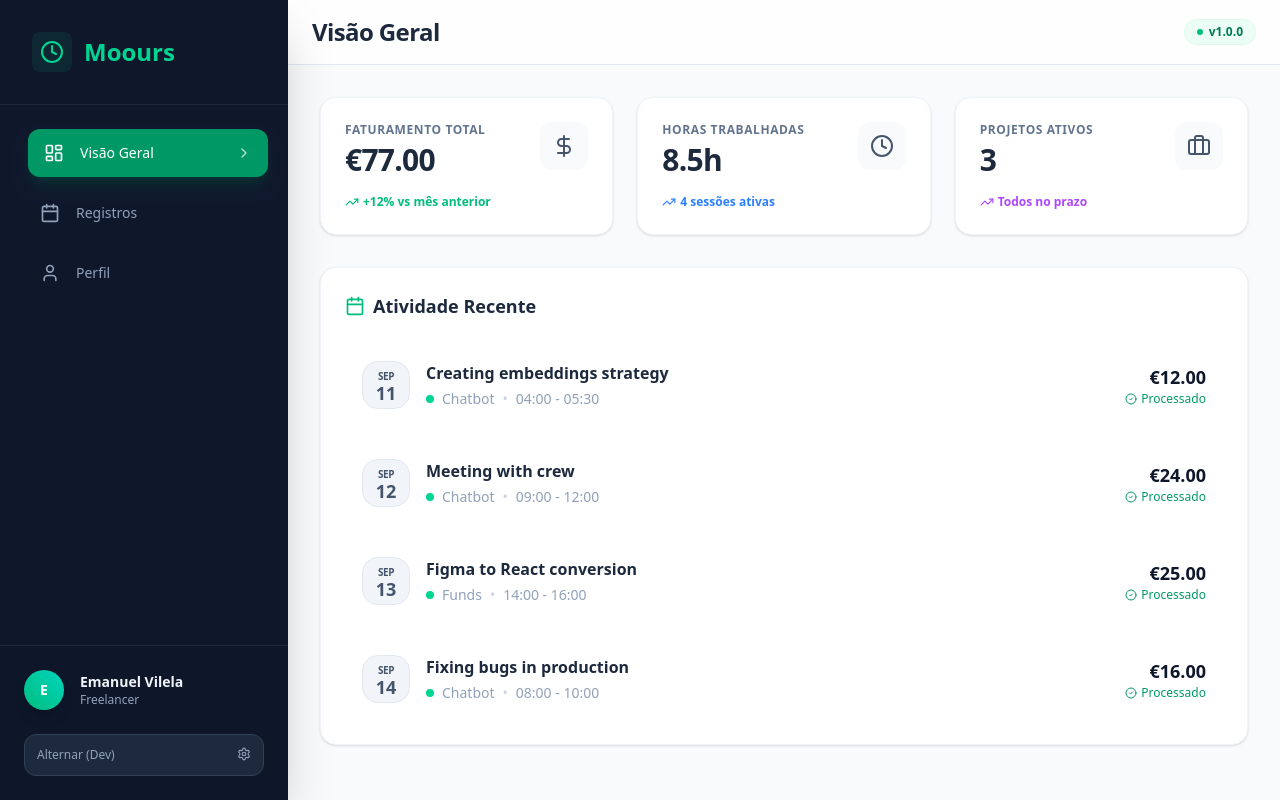
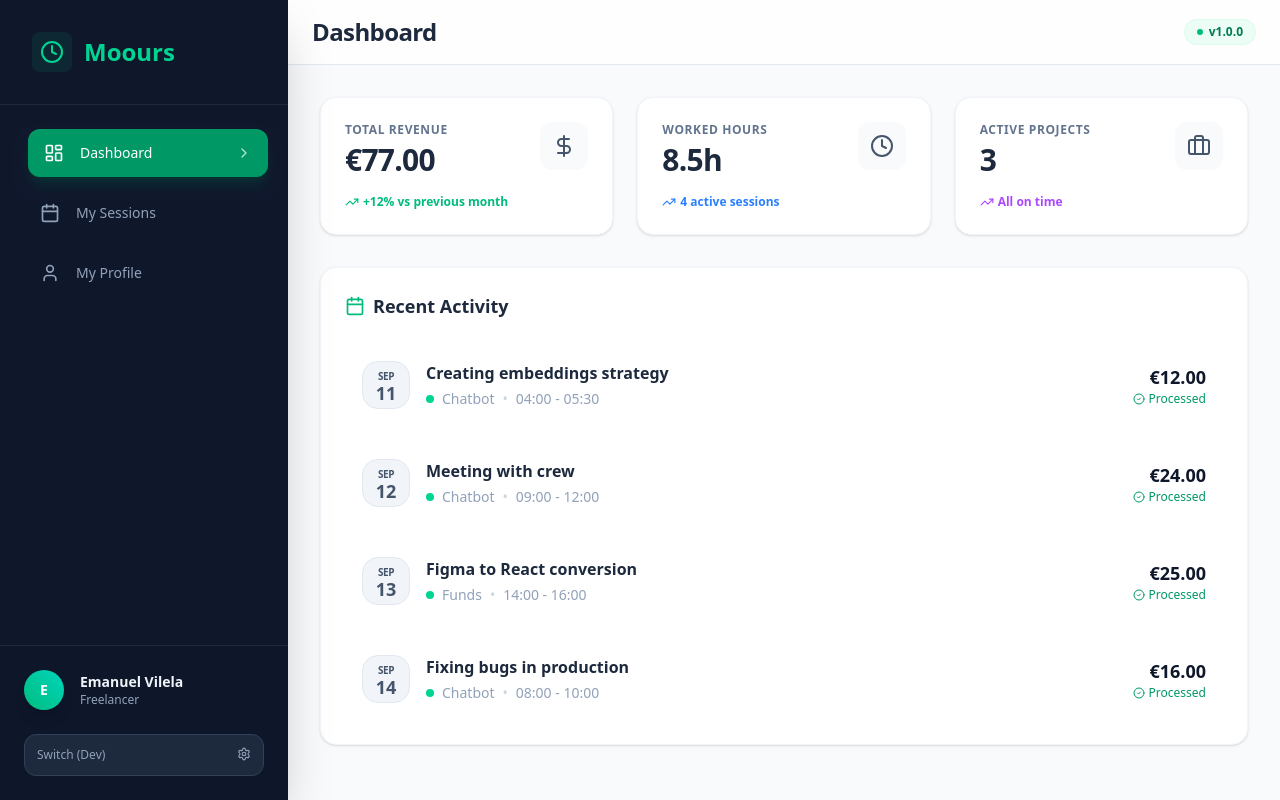
Before and after one commit to emanuelvsz/moours, a React (Vite) app in the folder frontend/: page / in a window 1280 px wide. Built offline with nearby package versions, Linux system fonts and the light colour scheme.

Commit message:
feat: changing texts to be in english

```diff
--- a/frontend/src/apps/web/components/header/index.tsx
+++ b/frontend/src/apps/web/components/header/index.tsx
@@ -1,4 +1,5 @@
 import { Menu } from "lucide-react";
+import { titles } from "../../../../core/types/header/titles";
 
 interface Props {
   activeTab: string;
@@ -6,13 +7,6 @@ interface Props {
 }
 
 const Header = ({ activeTab, onMenuClick }: Props) => {
-  const titles: Record<string, string> = {
-    DASHBOARD: "Visão Geral",
-    LOGS: "Minhas Horas",
-    PROJECTS: "Gestão de Projetos",
-    PROFILE: "Meu Perfil",
-  };
-
   return (
     <header className="bg-white/80 backdrop-blur-xl border-b border-slate-200 px-6 py-4 flex justify-between items-center sticky top-0 z-10 transition-all">
       <div className="flex items-center gap-4">
--- a/frontend/src/apps/web/components/side-bar/index.tsx
+++ b/frontend/src/apps/web/components/side-bar/index.tsx
@@ -42,17 +42,17 @@ const Sidebar = ({
   const items = [
     {
       id: "DASHBOARD",
-      label: "Visão Geral",
+      label: "Dashboard",
       icon: <LayoutDashboard size={20} />,
     },
-    { id: "LOGS", label: "Registros", icon: <Calendar size={20} /> },
+    { id: "SESSIONS", label: "My Sessions", icon: <Calendar size={20} /> },
     {
       id: "PROJECTS",
-      label: "Projetos",
+      label: "Projects",
       icon: <Briefcase size={20} />,
       roleRequired: RoleCode.CHIEF,
     },
-    { id: "PROFILE", label: "Perfil", icon: <User size={20} /> },
+    { id: "PROFILE", label: "My Profile", icon: <User size={20} /> },
   ];
 
   return (
@@ -121,8 +121,8 @@ const Sidebar = ({
             className="w-full text-xs text-slate-400 hover:text-white bg-slate-800 p-3 rounded-xl flex justify-between border border-slate-700"
           >
             <span>
-              Alternar (
-              {user.role.code === RoleCode.FREELANCER ? "Dev" : "Chefe"})
+              Switch ({user.role.code === RoleCode.FREELANCER ? "Dev" : "Chief"}
+              )
             </span>
             <Settings size={14} />
           </button>
--- a/frontend/src/apps/web/components/view-controller/index.tsx
+++ b/frontend/src/apps/web/components/view-controller/index.tsx
@@ -23,7 +23,7 @@ const ViewController: React.FC<{
           projects={projects}
         />
       );
-    case "LOGS":
+    case "SESSIONS":
       return (
         <LogsView
           userRole={user.role.code}
--- a/frontend/src/apps/web/views/dashboard/index.tsx
+++ b/frontend/src/apps/web/views/dashboard/index.tsx
@@ -30,23 +30,23 @@ const DashboardView = ({ role, sessions, projects }: Props) => {
     <div className="space-y-8 animate-in fade-in duration-500 p-8">
       <div className="grid grid-cols-1 md:grid-cols-3 gap-6">
         <StatCard
-          title={role === RoleCode.CHIEF ? "Custo Total" : "Faturamento Total"}
+          title={role === RoleCode.CHIEF ? "Total Cost" : "Total Revenue"}
           value={`€${totalEarnings.toFixed(2)}`}
           icon={<DollarSign size={24} />}
-          trend="+12% vs mês anterior"
+          trend="+12% vs previous month"
         />
         <StatCard
-          title="Horas Trabalhadas"
+          title="Worked Hours"
           value={`${totalHours.toFixed(1)}h`}
           icon={<Clock size={24} />}
-          trend={`${sessions.length} sessões ativas`}
+          trend={`${sessions.length} active sessions`}
           trendColor="text-blue-500"
         />
         <StatCard
-          title="Projetos Ativos"
+          title="Active Projects"
           value={projects.length}
           icon={<Briefcase size={24} />}
-          trend="Todos no prazo"
+          trend="All on time"
           trendColor="text-purple-500"
         />
       </div>
@@ -54,7 +54,7 @@ const DashboardView = ({ role, sessions, projects }: Props) => {
       <div className="bg-white rounded-2xl shadow-sm border border-slate-100 p-6">
         <h2 className="text-lg font-bold mb-6 text-slate-800 flex items-center gap-2">
           <Calendar className="text-emerald-500" size={20} />
-          Atividade Recente
+          Recent Activity
         </h2>
         <div className="space-y-4">
           {sessions.slice(0, 5).map((session) => (
@@ -90,7 +90,7 @@ const DashboardView = ({ role, sessions, projects }: Props) => {
                   €{session.calculatedAmount.toFixed(2)}
                 </p>
                 <div className="flex items-center justify-end gap-1 text-xs text-emerald-600 font-medium">
-                  <CheckCircle2 size={12} /> Processado
+                  <CheckCircle2 size={12} /> Processed
                 </div>
               </div>
             </div>
--- a/frontend/src/apps/web/views/profile/index.tsx
+++ b/frontend/src/apps/web/views/profile/index.tsx
@@ -50,12 +50,12 @@ const ProfileView = ({ user }: Props) => (
       <DetailCard icon={<Mail size={20} />} title="Email" value={user.email} />
       <DetailCard
         icon={<Phone size={20} />}
-        title="Telefone"
+        title="Telephone"
         value={user.phone}
       />
       <DetailCard
         icon={<Calendar size={20} />}
-        title="Nascimento"
+        title="Birth Date"
         value={DomainService.formatDate(user.birthDate)}
       />
       {user.taxId && (
@@ -69,28 +69,26 @@ const ProfileView = ({ user }: Props) => (
 
     {user.bankDetails && (
       <>
-        <h3 className="text-xl font-bold text-slate-800 mt-4">
-          Dados Bancários
-        </h3>
+        <h3 className="text-xl font-bold text-slate-800 mt-4">Bank Details</h3>
         <div className="grid grid-cols-1 md:grid-cols-2 lg:grid-cols-3 gap-6">
           <DetailCard
             icon={<Banknote size={20} />}
-            title="Banco"
+            title="Bank"
             value={user.bankDetails.bankName}
           />
           <DetailCard
             icon={<Banknote size={20} />}
-            title="Conta"
+            title="Account"
             value={user.bankDetails.accountNumber}
           />
           <DetailCard
             icon={<MapPin size={20} />}
-            title="Agência"
+            title="Agency"
             value={user.bankDetails.branchCode}
           />
           <DetailCard
             icon={<TrendingUp size={20} />}
-            title="Link Pagamento"
+            title="Payment Link"
             value={user.bankDetails.paymentLink}
           />
         </div>
--- a/frontend/src/apps/web/views/projects/index.tsx
+++ b/frontend/src/apps/web/views/projects/index.tsx
@@ -18,14 +18,14 @@ const ProjectsView = ({ projects, finding }: Props) => {
   return (
     <div className="p-8 space-y-6">
       <div className="bg-white p-6 rounded-xl shadow-sm border border-slate-100">
-        <h2 className="text-2xl font-bold text-slate-800">Meus Projetos</h2>
+        <h2 className="text-2xl font-bold text-slate-800">My Projects</h2>
         <p className="text-slate-500 mb-6">
-          Projetos que você gerencia ou participa.
+          Projects that you manage or participate in.
         </p>
 
         {!projects || projects.length === 0 ? (
           <div className="p-8 text-center border-2 border-dashed border-slate-200 rounded-lg">
-            <p className="text-slate-400">Nenhum projeto encontrado.</p>
+            <p className="text-slate-400">No projects found.</p>
           </div>
         ) : (
           <div className="grid grid-cols-1 md:grid-cols-2 gap-4">
@@ -43,7 +43,7 @@ const ProjectsView = ({ projects, finding }: Props) => {
                   </Badge>
                 </div>
                 <p className="text-sm text-slate-500">
-                  Cliente: <span className="font-medium">{p.clientName}</span>
+                  Client: <span className="font-medium">{p.clientName}</span>
                 </p>
               </div>
             ))}
--- a/frontend/src/apps/web/views/sessions/components/create-session-form/index.tsx
+++ b/frontend/src/apps/web/views/sessions/components/create-session-form/index.tsx
@@ -32,13 +32,13 @@ export const CreateSessionForm = ({
         <span className="w-8 h-8 rounded-full bg-emerald-100 text-emerald-600 flex items-center justify-center">
           <Clock size={16} />
         </span>
-        Novo Registro
+        New Record
       </h3>
 
       <div className="grid grid-cols-1 md:grid-cols-2 lg:grid-cols-4 gap-6 mb-6">
         <div className="lg:col-span-2">
           <label className="block text-xs font-bold text-slate-400 uppercase mb-2">
-            Projeto
+            Project
           </label>
           <select
             className="w-full p-3 bg-slate-50 border border-slate-200 rounded-xl focus:border-emerald-500 focus:bg-white"
@@ -56,7 +56,7 @@ export const CreateSessionForm = ({
 
         <div>
           <label className="block text-xs font-bold text-slate-400 uppercase mb-2">
-            Data
+            Date
           </label>
           <input
             type="date"
@@ -69,7 +69,7 @@ export const CreateSessionForm = ({
         <div className="grid grid-cols-2 gap-2">
           <div>
             <label className="block text-xs font-bold text-slate-400 uppercase mb-2">
-              Início
+              Start
             </label>
             <input
               type="time"
@@ -80,7 +80,7 @@ export const CreateSessionForm = ({
           </div>
           <div>
             <label className="block text-xs font-bold text-slate-400 uppercase mb-2">
-              Fim
+              End
             </label>
             <input
               type="time"
@@ -93,11 +93,11 @@ export const CreateSessionForm = ({
 
         <div className="lg:col-span-4">
           <label className="block text-xs font-bold text-slate-400 uppercase mb-2">
-            Descrição
+            Description
           </label>
           <input
             type="text"
-            placeholder="O que você fez hoje?"
+            placeholder="What did you do today?"
             className="w-full p-3 bg-slate-50 border border-slate-200 rounded-xl focus:border-emerald-500"
             value={formData.description}
             onChange={(e) => onFieldChange("description", e.target.value)}
@@ -112,7 +112,7 @@ export const CreateSessionForm = ({
           className="px-8 py-3 bg-emerald-600 text-white rounded-xl hover:bg-emerald-700 font-medium shadow-md active:scale-95 transition-all"
           disabled={isPending}
         >
-          {isPending ? "Salvando..." : "Salvar Registro"}
+          {isPending ? "Saving..." : "Save Record"}
         </button>
       </div>
     </form>
--- a/frontend/src/apps/web/views/sessions/components/session-list-table/index.tsx
+++ b/frontend/src/apps/web/views/sessions/components/session-list-table/index.tsx
@@ -16,19 +16,19 @@ export const SessionListTable = ({ sessions, projects }: Props) => {
           <thead className="bg-slate-100 border-b border-slate-200">
             <tr>
               <th className="p-4 text-xs font-bold text-slate-500 uppercase whitespace-nowrap">
-                Data
+                Date
               </th>
               <th className="p-4 text-xs font-bold text-slate-500 uppercase whitespace-nowrap">
-                Projeto
+                Project
               </th>
               <th className="p-4 text-xs font-bold text-slate-500 uppercase min-w-[200px]">
-                Descrição
+                Description
               </th>
               <th className="p-4 text-xs font-bold text-slate-500 uppercase text-right">
-                Duração
+                Duration
               </th>
               <th className="p-4 text-xs font-bold text-slate-500 uppercase text-right">
-                Valor
+                Value
               </th>
             </tr>
           </thead>
@@ -76,7 +76,7 @@ export const SessionListTable = ({ sessions, projects }: Props) => {
             {sessions.length === 0 && (
               <tr>
                 <td colSpan={5} className="p-8 text-center text-slate-400">
-                  Nenhum registro encontrado.
+                  No records found.
                 </td>
               </tr>
             )}
--- a/frontend/src/apps/web/views/sessions/index.tsx
+++ b/frontend/src/apps/web/views/sessions/index.tsx
@@ -69,11 +69,9 @@ const LogsView = ({ sessions, projects, userRole }: Props) => {
     <div className="space-y-6 p-8">
       <div className="flex flex-col sm:flex-row justify-between items-start sm:items-center bg-white p-4 rounded-2xl border border-slate-100 shadow-sm gap-4 bg-gradient-to-r from-slate-50 to-white">
         <div className="pl-2">
-          <h2 className="text-lg font-bold text-slate-800">
-            Registros de Tempo
-          </h2>
+          <h2 className="text-lg font-bold text-slate-800">Time Records</h2>
           <p className="text-sm text-slate-500">
-            Gerencie todas as suas entradas de trabalho
+            Manage all your work entries.
           </p>
         </div>
 
@@ -83,7 +81,7 @@ const LogsView = ({ sessions, projects, userRole }: Props) => {
             className="w-full sm:w-auto bg-slate-800 hover:bg-slate-900 text-white px-5 py-2.5 rounded-xl flex items-center justify-center gap-2 transition-all shadow-lg shadow-slate-900/10 active:scale-95 font-medium border border-slate-700"
           >
             {isFormOpen ? <X size={18} /> : <Plus size={18} />}
-            {isFormOpen ? "Cancelar" : "Nova Sessão"}
+            {isFormOpen ? "Cancel" : "New Session"}
           </button>
         )}
       </div>
--- /dev/null
+++ b/frontend/src/core/types/header/titles.ts
@@ -0,0 +1,6 @@
+export const titles: Record<string, string> = {
+  DASHBOARD: "Dashboard",
+  SESSIONS: "My Sessions",
+  PROJECTS: "Project Management",
+  PROFILE: "My Profile",
+};
```
